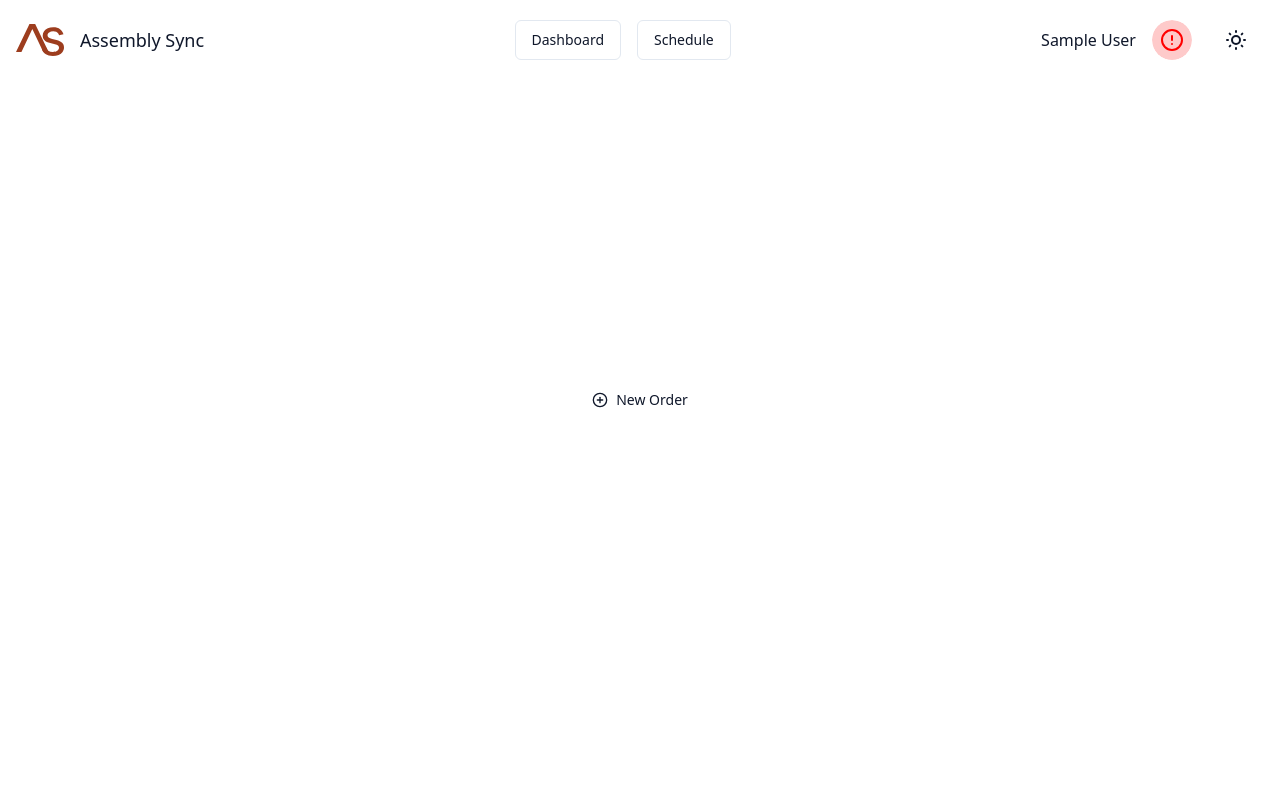
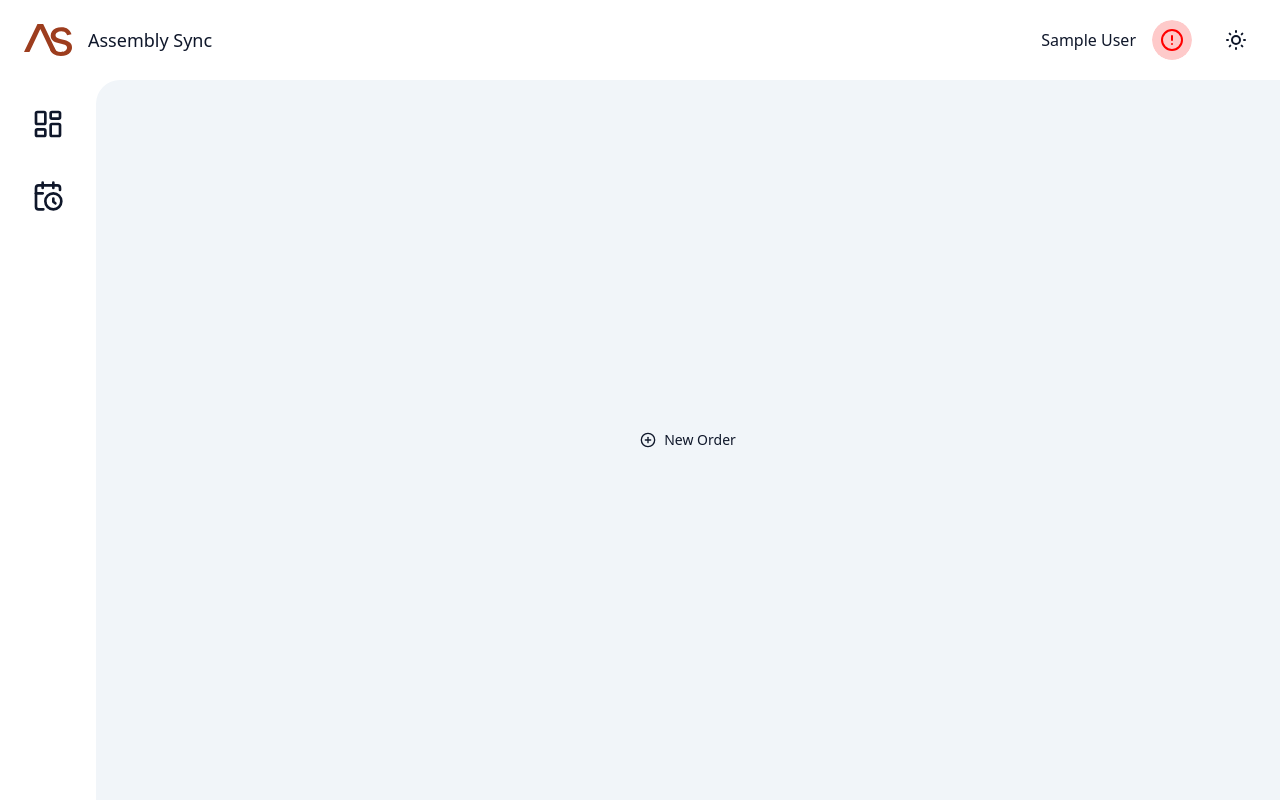
Before and after one commit to Dylan-Littlewood/assembly-sync, a React (Vite) app: page /Schedule in a window 1280 px wide. Built offline with nearby package versions, Linux system fonts and the light colour scheme; no server answers; sample sign-in values are in the browser's storage.

Commit message:
finished the new order dialog and some styling changes

```diff
--- a/src/App.tsx
+++ b/src/App.tsx
@@ -1,12 +1,17 @@
 import { Outlet } from "react-router-dom";
-import Navigation from "./components/navigation";
-
+import Navigation from "./components/navigation/navigation";
+import Sidebar from "./components/navigation/sidebar";
 
 function App() {
   return (
-    <div className="h-screen w-screen flex flex-col gap-12 items-center justify-center">
+    <div className="h-screen w-screen flex flex-col items-center justify-center">
       <Navigation />
-      <Outlet />
+      <div className="flex justify-between w-full h-full">
+        <Sidebar />
+        <div className="bg-secondary w-full flex flex-col items-center justify-center rounded-tl-3xl">
+          <Outlet />
+        </div>
+      </div>
     </div>
   );
 }
--- a/src/components/navigation.tsx
+++ b/src/components/navigation/navigation.tsx
@@ -1,6 +1,6 @@
 import { useAuthState } from "react-firebase-hooks/auth";
 import { auth, signInWithGoogle } from "@/firebase/config";
-import { UserNav } from "@/components/user-nav";
+import { UserNav } from "@/components/navigation/user-nav";
 import { ThemeToggle } from "@/lib/Theme";
 import { Button } from "@/components/ui/button";
 import Logo from "@/assets/logo";
@@ -10,13 +10,9 @@ import { Link } from "react-router-dom";
 export default function Navigation() {
   const [user] = useAuthState(auth);
   return (
-    <div className="flex justify-between w-full p-4 gap-4 absolute top-0 items-center">
-      <Link to={'/'}><div className="flex gap-4 justify-center items-center"><Logo /><h1 className="text-lg">Assembly Sync</h1></div></Link>
+    <div className="flex justify-between w-full p-4 gap-4 items-center">
+      <Link to={'/'}><div className="flex gap-4 justify-center items-center px-2"><Logo /><h1 className="text-lg">Assembly Sync</h1></div></Link>
       {/* TODO: convert the buttons into a sidebar with icons */}
-      <div className="flex gap-4 justify-center items-center">
-        <Link to={'/Dashboard'}><Button variant={'outline'}>Dashboard</Button></Link>
-        <Link to={'/Schedule'}><Button variant={'outline'}>Schedule</Button></Link>
-      </div>
       <div className="flex gap-4 justify-center items-center">
         {user?.displayName &&
             <>
--- /dev/null
+++ b/src/components/navigation/sidebar.tsx
@@ -0,0 +1,12 @@
+import { Link } from "react-router-dom";
+import { Button } from "../ui/button";
+import { CalendarClock, LayoutDashboard } from "lucide-react";
+
+export default function Sidebar() {
+  return (
+    <div className="flex flex-col gap-4 items-center p-4">
+          <Link to={'/Dashboard'}><Button variant={'ghost'} size={'sq'}><LayoutDashboard className="h-8 w-8" /></Button></Link>
+          <Link to={'/Schedule'}><Button variant={'ghost'} size={'sq'}><CalendarClock className="h-8 w-8" /></Button></Link>
+        </div>
+  )
+}
--- a/src/components/new-order-dialog.tsx
+++ b/src/components/new-order-dialog.tsx
@@ -70,9 +70,7 @@ export function NewOrderDialog() {
     }
     return successful;
   }
-  const handleInput = (e: React.ChangeEvent<HTMLInputElement>) => {
-    const id = e.target.id;
-    const value = e.target.value;
+  const handleInput = (id:string, value:string) => {
 
     setErrorInfo(errorInfo.filter(error => error.id !== id));
 
@@ -97,7 +95,6 @@ export function NewOrderDialog() {
     }
   }
 
-
   const dialogOnOpen = (shouldOpen: boolean) => {
     setErrorInfo([{}]);
     setOpen(shouldOpen);
@@ -115,7 +112,7 @@ export function NewOrderDialog() {
         <form onSubmit={handleSubmit}>
           <DialogHeader>
             <DialogTitle>New Order</DialogTitle>
-            <DialogDescription>
+            <DialogDescription className="pb-4">
               Add a new order to the schedule.
             </DialogDescription>
           </DialogHeader>
--- a/src/components/ui/button.tsx
+++ b/src/components/ui/button.tsx
@@ -22,6 +22,7 @@ const buttonVariants = cva(
         default: "h-10 py-2 px-4",
         sm: "h-9 px-3 rounded-md",
         lg: "h-11 px-8 rounded-md",
+        sq: "h-14 px-4 py-4",
       },
     },
     defaultVariants: {
--- a/src/components/ui/combobox.tsx
+++ b/src/components/ui/combobox.tsx
@@ -24,39 +24,39 @@ const products = [
     label: "Flex Mini",
   },
   {
-    value: "ASPMI",
+    value: "ASPMI-H610M-E",
     label: "Aspect Mini",
   },
   {
-    value: "flaio",
+    value: "FLAIO",
     label: "FLAIO",
   },
   {
-    value: "aspaio",
+    value: "ASPAIO",
     label: "ASPAIO",
   },
 ]
 
-export function ComboboxDemo() {
+export function ComboboxDemo({value,onChange, className}:{value:string, onChange: (id:string, value:string) => void, className: string}) {
   const [open, setOpen] = React.useState(false)
-  const [value, setValue] = React.useState("")
 
   return (
     <Popover open={open} onOpenChange={setOpen}>
       <PopoverTrigger asChild>
         <Button
+          id='product'
           variant="outline"
           role="combobox"
           aria-expanded={open}
-          className="w-[200px] justify-between"
+          className={cn("col-span-3 justify-between",className)}
         >
           {value
-            ? products.find((product) => product.value === value)?.label
+            ? products.find((product) => product.value.toLowerCase() === value)?.label
             : "Select Product..."}
           <ChevronsUpDown className="ml-2 h-4 w-4 shrink-0 opacity-50" />
         </Button>
       </PopoverTrigger>
-      <PopoverContent className="w-[200px] p-0">
+      <PopoverContent className="p-0">
         <Command>
           <CommandInput placeholder="Search Product..." />
           <CommandEmpty>No product found.</CommandEmpty>
@@ -65,9 +65,10 @@ export function ComboboxDemo() {
               <CommandItem
                 key={product.value}
                 onSelect={(currentValue) => {
-                  setValue(currentValue === value ? "" : currentValue)
+                  onChange("product", currentValue === value ? "" : currentValue)
                   setOpen(false)
                 }}
+                value={product.value}
               >
                 <Check
                   className={cn(
@@ -75,7 +76,7 @@ export function ComboboxDemo() {
                     value === product.value ? "opacity-100" : "opacity-0"
                   )}
                 />
-                {`${product.label} (${product.value})`}
+                {product.label}
               </CommandItem>
             ))}
           </CommandGroup>
--- a/src/components/ui/inputField.tsx
+++ b/src/components/ui/inputField.tsx
@@ -3,17 +3,18 @@ import { Input } from "./input";
 import { Label } from "./label";
 import { ErrorType } from "@/lib/types";
 import { ComboboxDemo } from "./combobox";
+import { cn } from "@/lib/utils";
 
-export default function InputField({ children, id, onChange, value, errorInfo }: { children: string, id: string, onChange: (e: React.ChangeEvent<HTMLInputElement>) => void, value: string | number, errorInfo: ErrorType[] }) {
+export default function InputField({ children, id, onChange, value, errorInfo }: { children: string, id: string, onChange: (id:string, value:string) => void, value: string | number, errorInfo: ErrorType[] }) {
   const error = errorInfo.find((error) => { return error.id === id })
-  const errorClass = error ? 'col-span-3 ring-1 ring-red-500' : 'col-span-3';
+  const errorClass = error ? 'ring-1 ring-red-500' : '';
   return (
     <>
       <div className="grid grid-cols-4 items-center gap-4">
         <Label htmlFor={id} className="text-right">
           {children}
         </Label>
-        {id === 'product' ? <ComboboxDemo/> : <Input id={id} className={errorClass} value={value} onChange={onChange}/>}
+        {id === 'product' ? <ComboboxDemo className={errorClass} value={value as string} onChange={onChange} /> : <Input id={id} className={cn("col-span-3",errorClass)} value={value} onChange={(e)=>{ onChange(e.target.id,e.target.value)}}/>}
       </div>
       <ErrorLabel id={id} errorInfo={errorInfo} />
     </>
--- a/src/pages/dashboard.tsx
+++ b/src/pages/dashboard.tsx
@@ -6,7 +6,6 @@ import { loadOrders } from "@/firebase/firestore";
 export default function Dashboard() {
   const orders = loadOrders();
   return (
-
     <DataTable columns={columns} data={orders} />
   )
 }
```
Also changed, not shown: firebase.json, src/components/navigation/user-nav.tsx (renamed from src/components/user-nav.tsx).
